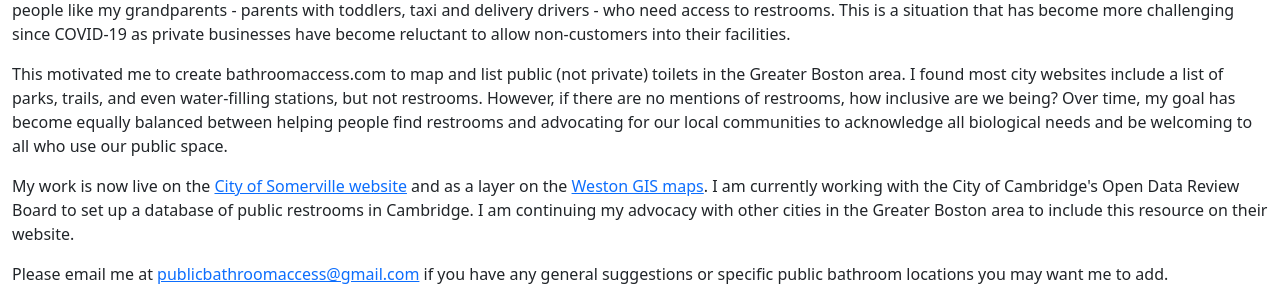
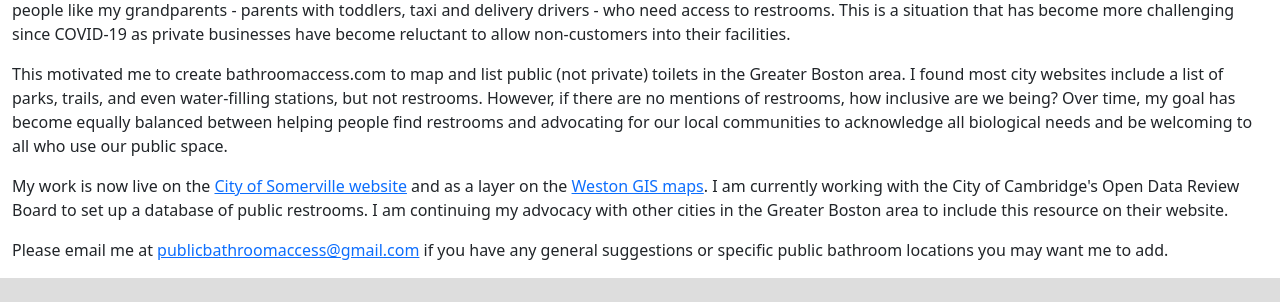
Before and after one commit to amithsaligrama/bathroomaccess, a Django app: template bathroom_map/templates/map.html in a window 1280 px wide, after a click on "About". Shown: the part 676-978 px from the top of the page. After the commit the page ends 954 px from the top, so only its background shows below. Run offline with Django 3.2, Linux system fonts and the light colour scheme; the template is opened without the code that fills it, so the values that code supplies are empty; some libraries are stand-ins or nearby versions.

Commit message:
Update map.html

```diff
--- a/bathroom_map/templates/map.html
+++ b/bathroom_map/templates/map.html
@@ -252,7 +252,7 @@
 
             <p>
               My work is now live on the <a href="https://www.somervillema.gov/departments/ospcd/transportation-and-infrastructure/getting-around-somerville">City of Somerville website</a> and as a layer on the <a href="
-              https://www.mapsonline.net/westonma/index.html">Weston GIS maps</a>. I am currently working with the City of Cambridge's Open Data Review Board to set up a database of public restrooms in Cambridge. I am continuing my advocacy with other cities in the Greater Boston area to include this resource on their website.
+              https://www.mapsonline.net/westonma/index.html">Weston GIS maps</a>. I am currently working with the City of Cambridge's Open Data Review Board to set up a database of public restrooms. I am continuing my advocacy with other cities in the Greater Boston area to include this resource on their website.
             </p>
 
             <p>
```
